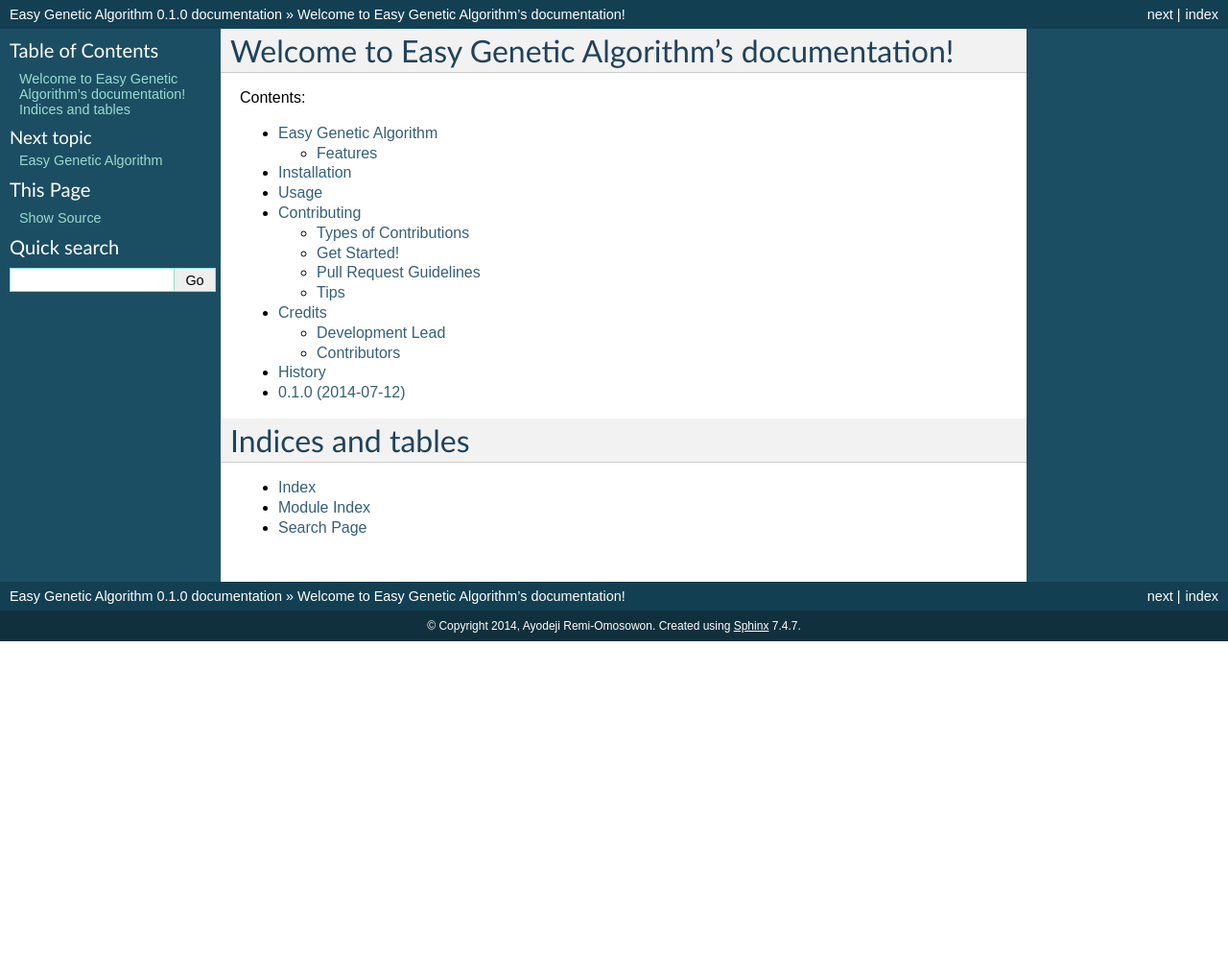
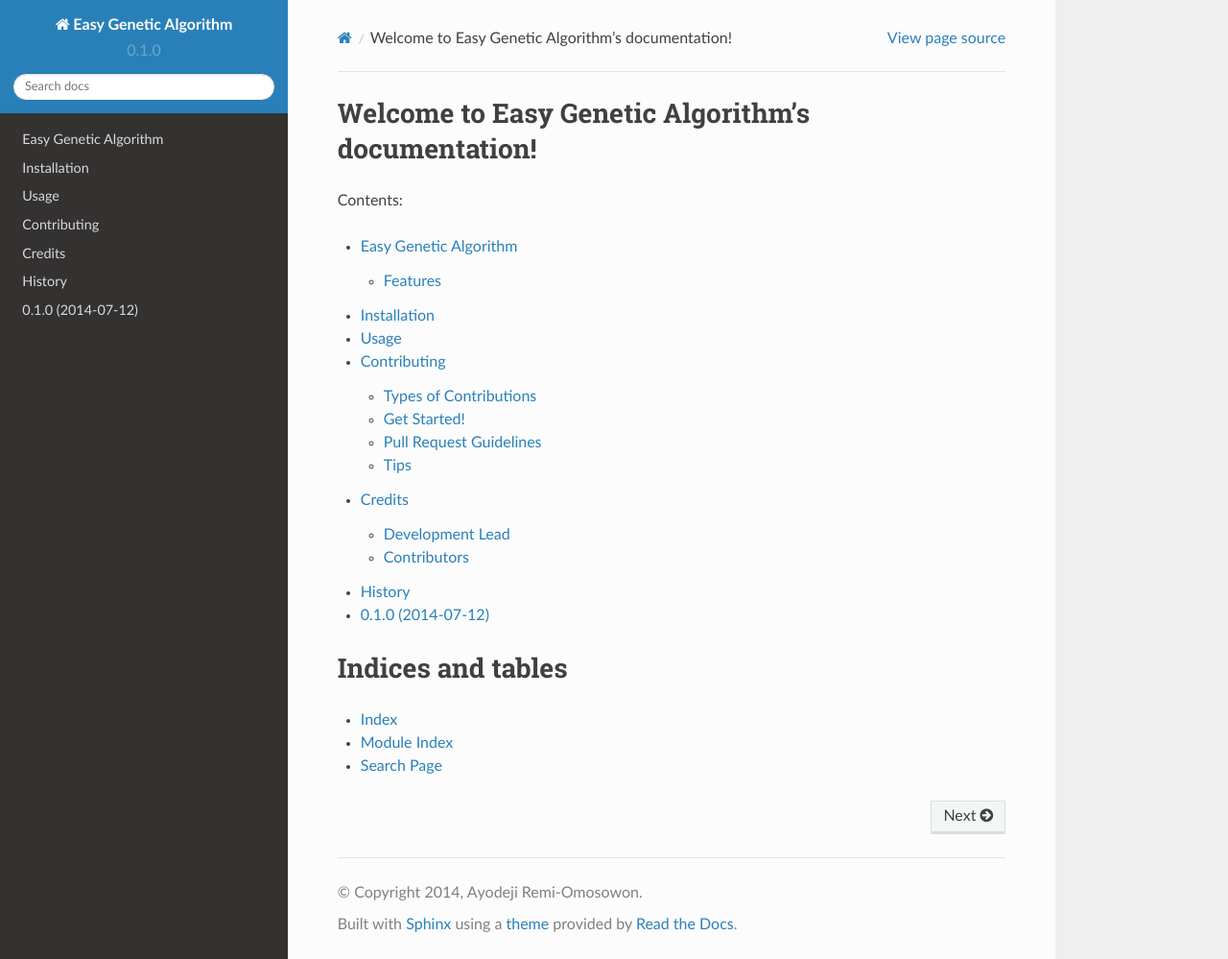
Before and after one commit to remiomosowon/pyeasyga, a Sphinx documentation site: the page built from docs/index.rst, in a window 1280 px wide and 999 px high. Shown: the whole window at 96% size. Built offline with Sphinx 7.4.7 and the Read the Docs theme 2.0.0, drawn with Linux system fonts in a browser that asks for light colours.

Commit message:
Changed documentation theme to sphinx_rtd_theme
* Changed local documentation html_theme to the Sphinx theme (sphinx_rtd_theme)
provided by 'Read the Docs' (readthedocs.org)
* Tweaked documentation config to avoid the issue that causeses ReadTheDocs to
fail when using the same config (that imports sphinx_rtd_theme) locally

```diff
--- a/docs/conf.py
+++ b/docs/conf.py
@@ -109,9 +109,21 @@ pygments_style = 'sphinx'
 
 # -- Options for HTML output -------------------------------------------
 
+# on_rtd is whether we are on readthedocs.org,
+# this line of code grabbed from docs.readthedocs.org
+on_rtd = os.environ.get('READTHEDOCS', None) == 'True'
+
+if not on_rtd:  # only import and set the theme if we're building docs locally
+    import sphinx_rtd_theme
+    html_theme = 'sphinx_rtd_theme'
+    html_theme_path = [sphinx_rtd_theme.get_html_theme_path()]
+
+# otherwise, readthedocs.org uses their theme by default, so no need to
+# specify it
+
 # The theme to use for HTML and HTML Help pages.  See the documentation for
 # a list of builtin themes.
-html_theme = 'default'
+#html_theme = 'default'
 
 # Theme options are theme-specific and customize the look and feel of a
 # theme further.  For a list of options available for each theme, see the
```
